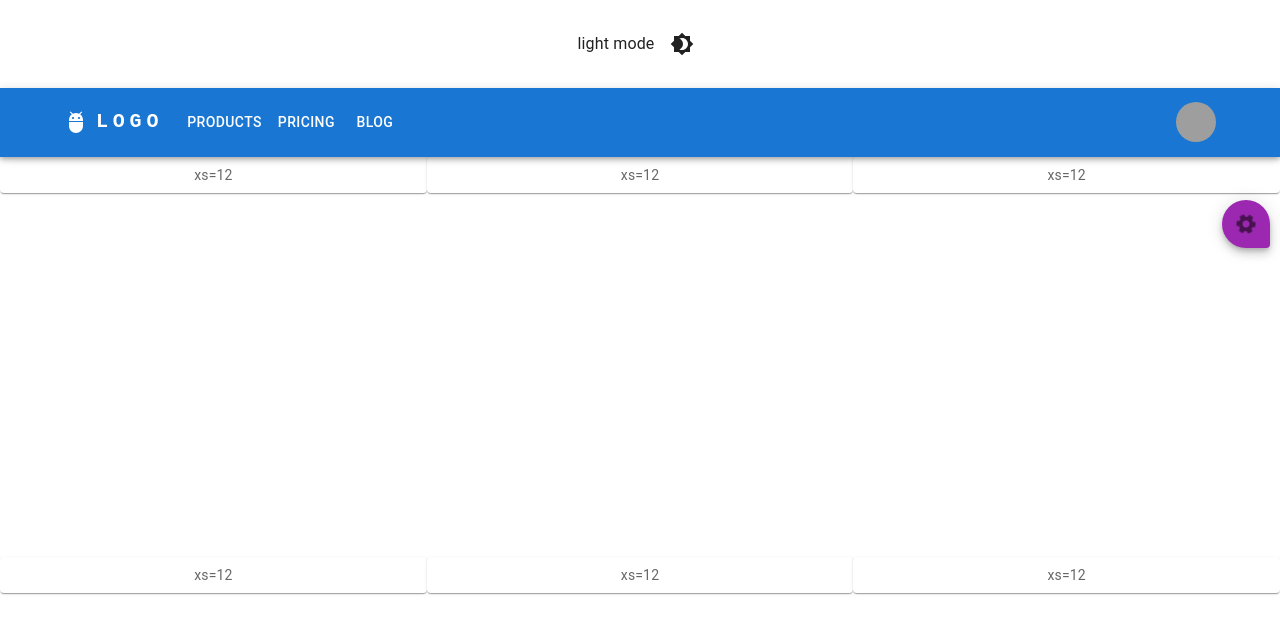
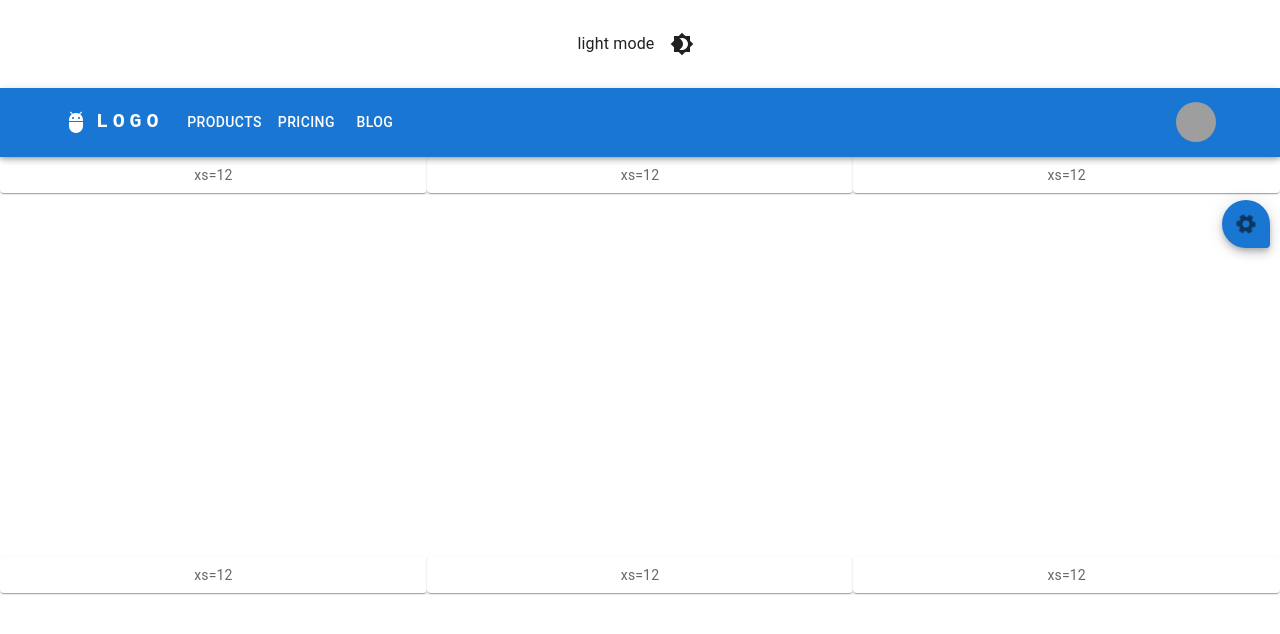
Before and after one commit to choi-changho/yarn-vite-react-app, a React (Vite) app: page / in a window 1280 px wide. Shown: the top 634 px of the page. Built offline with nearby package versions, Linux system fonts and the light colour scheme; grey boxes are pictures that could not be loaded.

Commit message:
RotateIconButton, RotateIconButton.tsx 분리

```diff
--- a/src/App.tsx
+++ b/src/App.tsx
@@ -5,7 +5,9 @@ import Header from '@/component/header/Header';
 import Layout from '@/Layout';
 import {Box, IconButton, ThemeProvider} from '@mui/material';
 import CustomTheme from '@/theme/CustomTheme';
+import FloatingActionButton from '@/component/button/FloatingActionButton/FloatingActionButton';
 import RotateIconButton from '@/component/button/RotateIconButton/RotateIconButton';
+import SettingsIcon from '@mui/icons-material/Settings';
 
 export default function App() {
 	// const theme = useTheme();
@@ -34,7 +36,9 @@ export default function App() {
 			<Layout />
 			{/* <UseQueryTest /> */}
 			{/* <CharacterCounter /> */}
-			<RotateIconButton />
+			<FloatingActionButton>
+				<RotateIconButton icon={<SettingsIcon />} />
+			</FloatingActionButton>
 		</ThemeProvider>
 	);
 }
--- /dev/null
+++ b/src/component/button/FloatingActionButton/FloatingActionButton.tsx
@@ -0,0 +1,36 @@
+import {Fab} from '@mui/material';
+import {ReactElement} from 'react';
+
+interface FloatingActionButtonType {
+	wrapperSize?: 'small' | 'medium' | 'large';
+	top?: string | number;
+	right?: string | number;
+	position?: 'fixed' | 'absolute' | 'sticky' | 'static' | 'relative';
+	color?: 'inherit' | 'primary' | 'secondary' | 'default' | 'success' | 'error' | 'info' | 'warning';
+	children: ReactElement;
+}
+
+export default function FloatingActionButton({
+	wrapperSize = 'medium',
+	top = '25%',
+	right = '10px',
+	position = 'fixed',
+	color = 'primary',
+	children,
+}: FloatingActionButtonType) {
+	return (
+		<Fab
+			size={wrapperSize}
+			color={color}
+			component='div'
+			sx={{
+				position,
+				top,
+				right,
+				borderRadius: '50% 50% 4px',
+			}}
+		>
+			{children}
+		</Fab>
+	);
+}
--- a/src/component/button/RotateIconButton/RotateIconButton.tsx
+++ b/src/component/button/RotateIconButton/RotateIconButton.tsx
@@ -1,40 +1,21 @@
-import {Fab, IconButton} from '@mui/material';
+import {IconButton} from '@mui/material';
 import SettingsIcon from '@mui/icons-material/Settings';
-import {createElement, ReactElement} from 'react';
-import {IconButtonProps} from '@mui/material/IconButton/IconButton';
+import {createElement, MouseEventHandler, ReactElement} from 'react';
 
-interface RotateIconButtonType extends IconButtonProps {
-	wrapperSize?: 'small' | 'medium' | 'large';
+interface RotateIconButtonType {
 	iconSize?: 'small' | 'medium' | 'large';
-	top?: string | number;
-	right?: string | number;
 	spinSec?: number;
 	icon?: ReactElement;
-	// Icon: SvgIconTypeMap;
+	onClick?: MouseEventHandler;
 }
 
 export default function RotateIconButton({
-	wrapperSize = 'medium',
 	iconSize = 'medium',
-	top = '25%',
-	right = '10px',
 	spinSec = 2,
 	icon = <SettingsIcon />,
 	...props
 }: RotateIconButtonType) {
 	return (
-		<Fab
-			size={wrapperSize}
-			color='secondary'
-			aria-label='Live Customize'
-			component='div'
-			sx={{
-				position: 'fixed',
-				top,
-				right,
-				borderRadius: '50% 50% 4px',
-			}}
-		>
 		<IconButton
 			{...props}
 			sx={{
@@ -49,6 +30,7 @@ export default function RotateIconButton({
 				},
 			}}
 			size={iconSize}
+			disableRipple
 		>
 			{createElement(icon?.type, {
 				...{
@@ -57,6 +39,5 @@ export default function RotateIconButton({
 				},
 			})}
 		</IconButton>
-		</Fab>
 	);
 }
```
Lines whose indentation alone changed are shown as unchanged.
